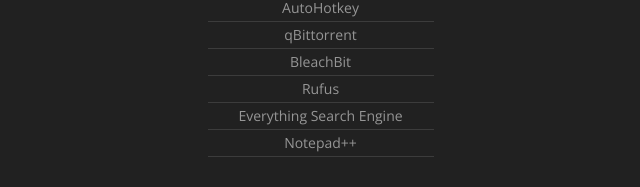
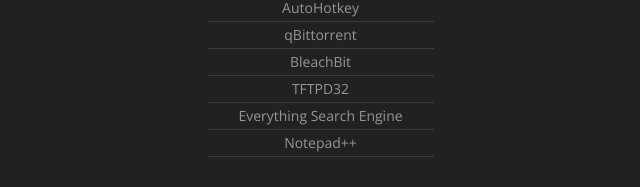
Before and after one commit to pooties/pooties.github.io, a plain HTML site: page index.html in a window 1280 px wide. Shown: the part 387-574 px from the top of the page, 320-960 px from the left. Drawn offline with nearby package versions, Linux system fonts and the light colour scheme.

Commit message:
Update index.html

```diff
--- a/index.html
+++ b/index.html
@@ -28,8 +28,8 @@
 <!--        <li><a href="http://docs.livestreamer.io/install.html">Livestreamer</a></li> -->
         <li><a href="http://www.qbittorrent.org/download.php">qBittorrent</a></li>
         <li><a href="http://bleachbit.sourceforge.net/download/windows">BleachBit</a></li>
-<!--        <li><a href="http://tftpd32.jounin.net/tftpd32_download.html">TFTPD32</a></li> -->
-        <li><a href="https://rufus.akeo.ie/">Rufus</a></li>
+        <li><a href="http://tftpd32.jounin.net/tftpd32_download.html">TFTPD32</a></li>
+<!--        <li><a href="https://rufus.akeo.ie/">Rufus</a></li> -->
         <li><a href="https://www.voidtools.com/downloads/">Everything Search Engine</a></li>
         <li><a href="https://notepad-plus-plus.org/download/">Notepad++</a></li>
       </ul>
```
